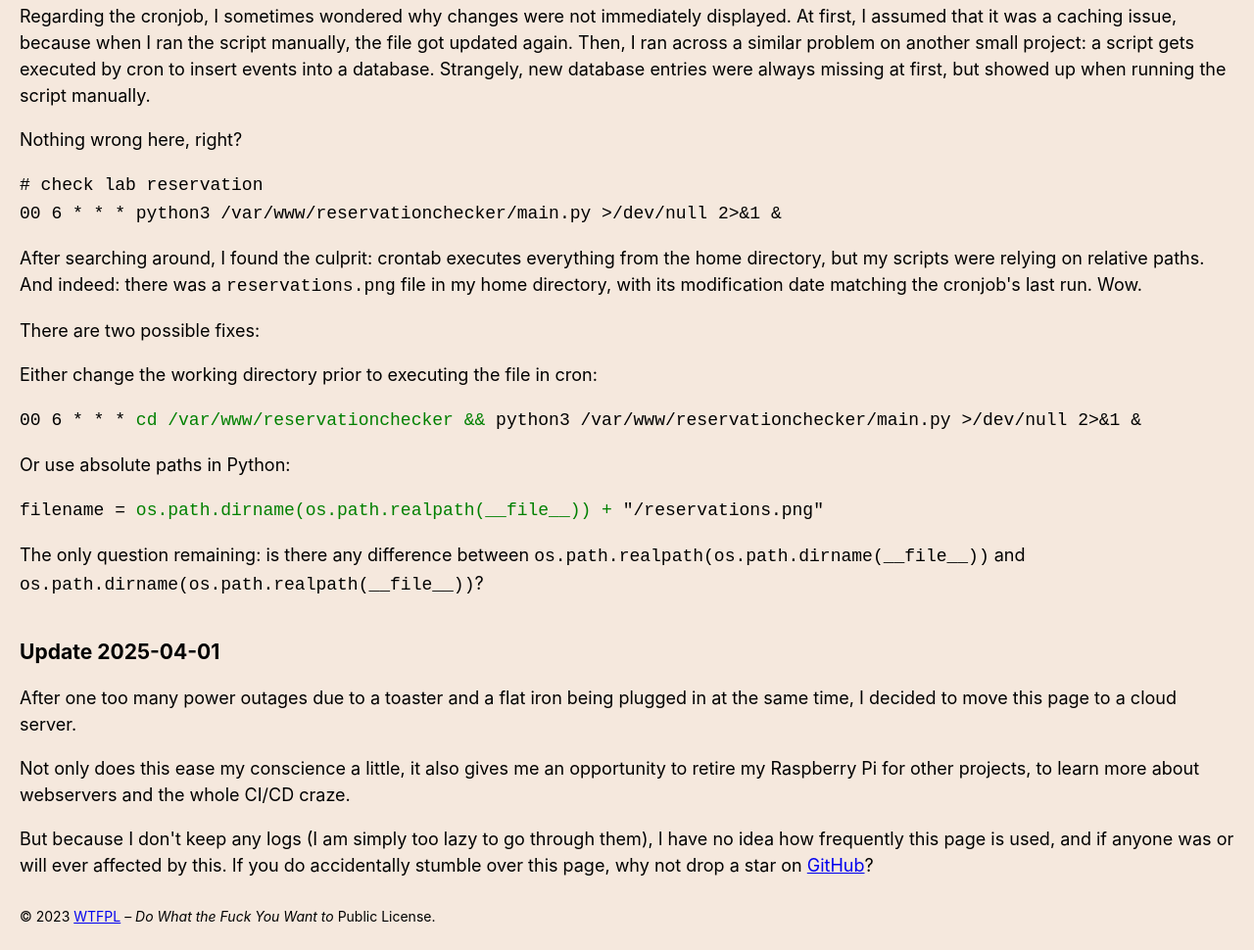
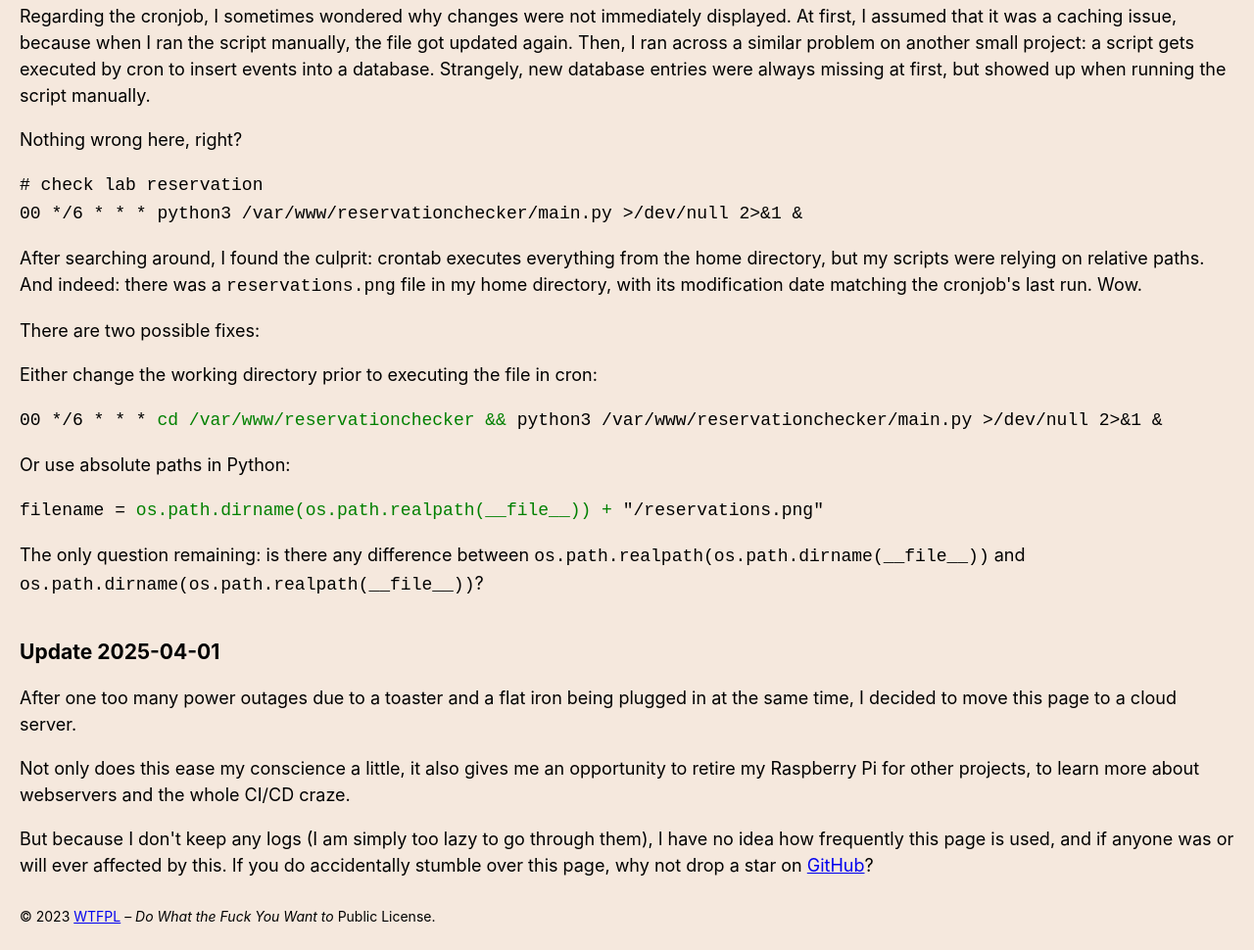
Before and after one commit to acjbrombach/cabe81reservations, a plain HTML site: page index.html in a window 1280 px wide. Shown: the part 1203-2173 px from the top of the page at 98% size. Drawn offline with Linux system fonts and the light colour scheme.

Commit message:
Update index.html

```diff
--- a/index.html
+++ b/index.html
@@ -102,11 +102,11 @@ as published by Sam Hocevar. See http://www.wtfpl.net/ for more details.
         <p>Regarding the cronjob, I sometimes wondered why changes were not immediately displayed. At first, I assumed that it was a caching issue, because when I ran the script manually, the file got updated again. Then,  I ran across a similar problem on another small project: a script gets executed by cron to insert events into a database. Strangely, new database entries were always missing at first, but showed up when running the script manually.</p>
         <p>Nothing wrong here, right?</p>
         <code># check lab reservation<br>
-        00 6 * * * python3 /var/www/reservationchecker/main.py >/dev/null 2>&1 &</code>
+        00 */6 * * * python3 /var/www/reservationchecker/main.py >/dev/null 2>&1 &</code>
         <p>After searching around, I found the culprit: crontab executes everything from the home directory, but my scripts were relying on relative paths. And indeed: there was a <code>reservations.png</code> file in my home directory, with its modification date matching the cronjob's last run. Wow.</p>
         <p>There are two possible fixes:</p>
         <p>Either change the working directory prior to executing the file in cron:</p>
-        <code>00 6 * * * <span style="color:green;">cd /var/www/reservationchecker &&</span> python3 /var/www/reservationchecker/main.py >/dev/null 2>&1 &</code>
+        <code>00 */6 * * * <span style="color:green;">cd /var/www/reservationchecker &&</span> python3 /var/www/reservationchecker/main.py >/dev/null 2>&1 &</code>
         <p>Or use absolute paths in Python:</p>
         <code>filename = <span style="color:green;">os.path.dirname(os.path.realpath(__file__)) +</span> "/reservations.png"</code>
         <p>The only question remaining: is there any difference between <code>os.path.realpath(os.path.dirname(__file__))</code> and <code>os.path.dirname(os.path.realpath(__file__))</code>?</p>
```
